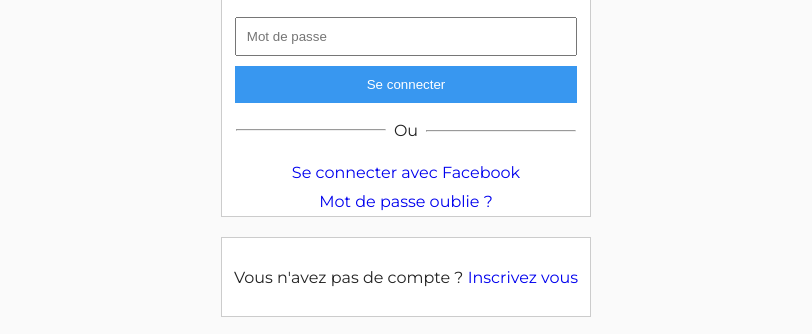
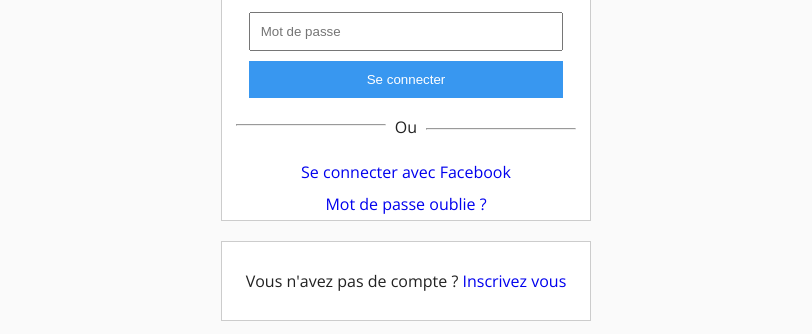
Before and after one commit to Tinou95/Insta_Fake, a plain HTML site: page index.html in a window 1280 px wide. Shown: the part 237-571 px from the top of the page, without its empty margins (234-1046 px from the left). Drawn offline with nearby package versions, Linux system fonts and the light colour scheme.

Commit message:
police écriture

```diff
--- a/css/insta_page.css
+++ b/css/insta_page.css
@@ -1,10 +1,11 @@
 @import url('https://fonts.googleapis.com/css2?family=Montserrat:wght@200;300;400&display=swap');
+@import url('https://fonts.googleapis.com/css2?family=Open+Sans:wght@300;400;500;600;700&display=swap');
 html{
     font-size: 62.5%;
     scroll-behavior: smooth;
 }
 body{
-    font: 1.6rem 'Montserrat', sans-serif;
+    font: 1.6rem 'Open Sans', sans-serif;
     margin: 0;
     background-color : #fafafa;
 }
--- a/css/style.css
+++ b/css/style.css
@@ -1,12 +1,13 @@
 /* reset css */
 
 @import url('https://fonts.googleapis.com/css2?family=Montserrat:wght@200;300;400&display=swap');
+@import url('https://fonts.googleapis.com/css2?family=Open+Sans:wght@300;400;500;600;700&display=swap');
 html{
     font-size: 62.5%;
     scroll-behavior: smooth;
 }
 body{
-    font: 1.6rem 'Montserrat', sans-serif;
+    font: 1.6rem 'Open Sans', sans-serif;
     margin: 0;
     background-color : #fafafa;
 }
--- a/index.html
+++ b/index.html
@@ -26,7 +26,7 @@
         <img src="svg/logo_instagram.svg" alt="">
         <input type="email" name="mail" placeholder="Mail d'utilisateur" id="email" aria-required="true" autofocusclass="input" class="input"/>
         <input type="password" name="password" placeholder="Mot de passe" id="password" aria-required="true" class="input" />
-        <input id="rgstr_btn" type="submit" value="Se connecter" onclick="sign_in()">
+        <input id="rgstr_btn" type="submit" value="Se connecter">
         <p class="or"><hr> Ou <hr></p>
         <a href="https://www.facebook.com/" class="facebook">Se connecter avec Facebook</a>
         <a href="insta_page.html">Mot de passe oublie ?</a>
--- a/js/app.js
+++ b/js/app.js
@@ -3,6 +3,7 @@ document.addEventListener("DOMContentLoaded", () => {
 
   let email = document.getElementById("email").value;
   let password = document.getElementById("password").value;
+
 
 
 
@@ -19,4 +20,5 @@ document.addEventListener("DOMContentLoaded", () => {
 
 
 
+
   })
```
